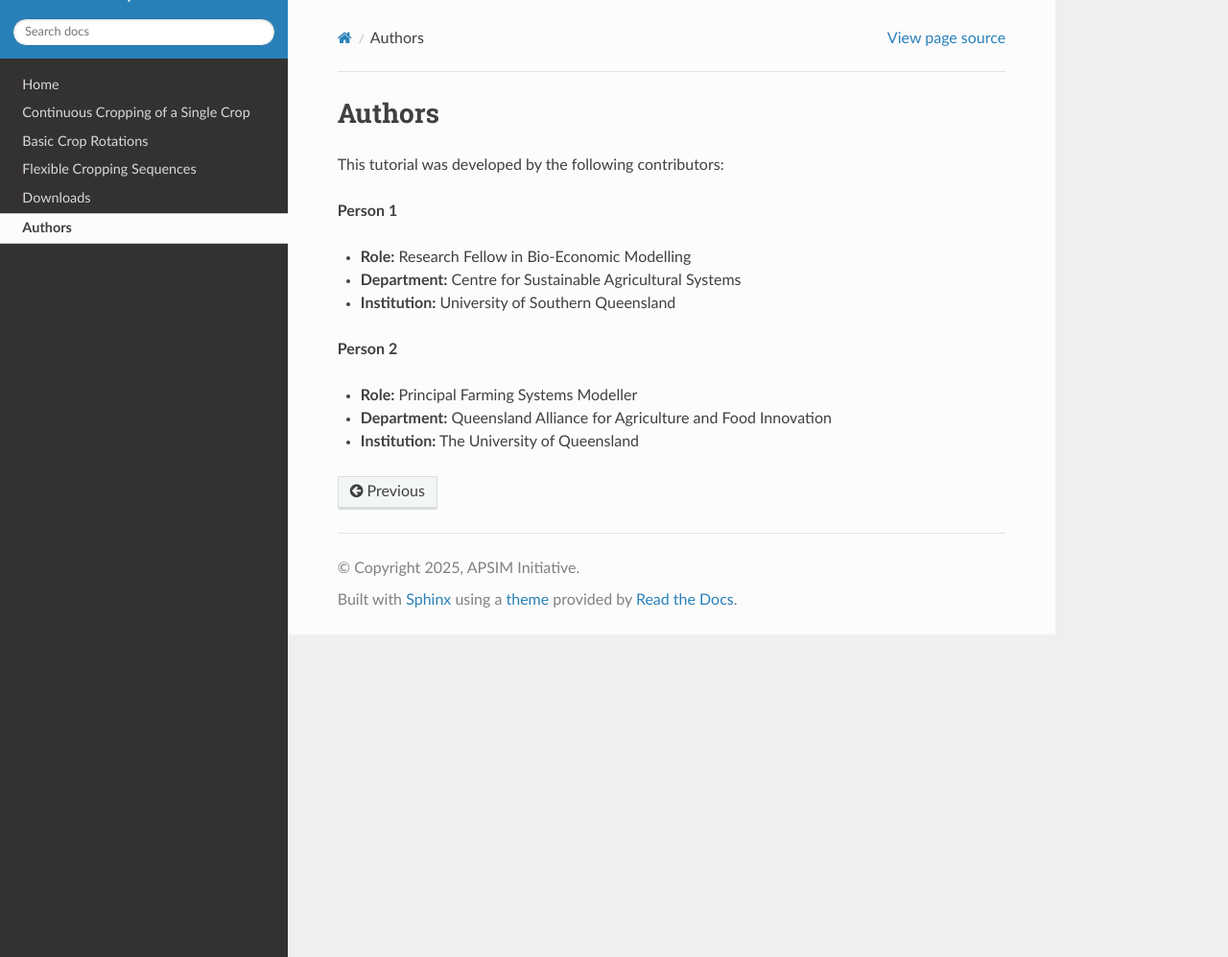
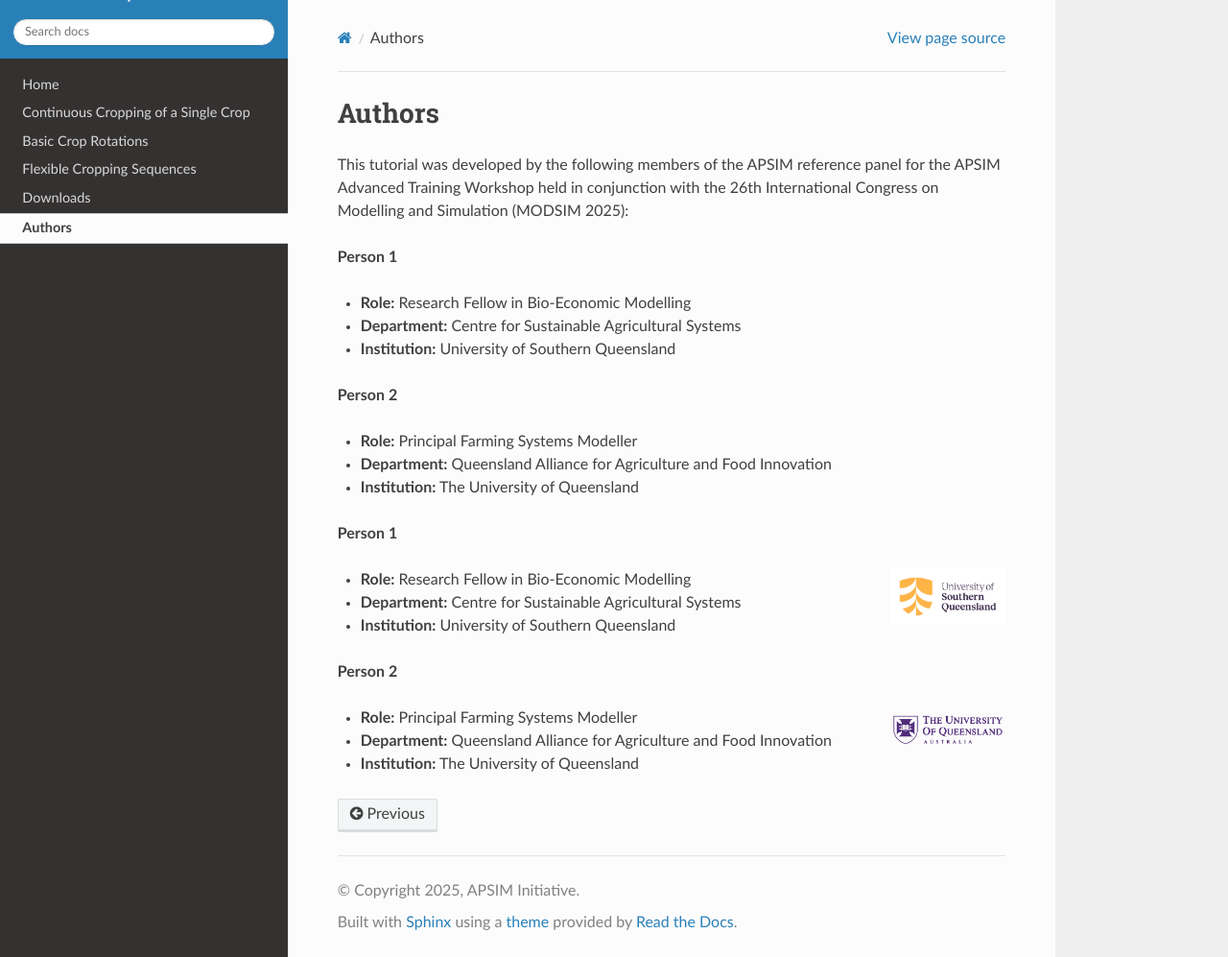
Before and after one commit to ugrewer/APSIM_RotationTraining, a Sphinx documentation site: the page built from docs/authors.rst, in a window 1280 px wide and 997 px high. Shown: the whole window at 96% size. Built offline with Sphinx 7.4.7 and the Read the Docs theme 3.1.0, drawn with Linux system fonts in a browser that asks for light colours; pages that are not in the unit, such as notebooks, are missing from menus.

Commit message:
reformatted authors page

```diff
--- a/docs/authors.rst
+++ b/docs/authors.rst
@@ -1,7 +1,8 @@
 Authors
 =======
 
-This tutorial was developed by the following contributors:
+This tutorial was developed by the following members of the APSIM reference panel for the APSIM Advanced Training Workshop held in conjunction with the 26th International Congress on Modelling and Simulation (MODSIM 2025):
+
 
 **Person 1**
 
@@ -19,19 +20,22 @@ This tutorial was developed by the following contributors:
 
 
 
+**Person 1**
 
-+-------------------------------+--------------------------+
-| **Person 1**                  | .. image:: _static/UniSQ_logo.jpg
-|                               |    :width: 120px
-| - **Role:** Research Fellow in Bio-Economic Modelling      |
-| - **Department:** Centre for Sustainable Agricultural Systems |
-| - **Institution:** University of Southern Queensland       |
-+-------------------------------+--------------------------+
+.. image:: _static/UniSQ_logo.jpg
+   :width: 120px
+   :align: right
 
-+-------------------------------+--------------------------+
-| **Person 2**                  | .. image:: _static/UQ_logo.png
-|                               |    :width: 120px
-| - **Role:** Principal Farming Systems Modeller            |
-| - **Department:** Queensland Alliance for Agriculture and Food Innovation |
-| - **Institution:** The University of Queensland           |
-+-------------------------------+--------------------------+
+- **Role:** Research Fellow in Bio-Economic Modelling
+- **Department:** Centre for Sustainable Agricultural Systems
+- **Institution:** University of Southern Queensland
+
+**Person 2**
+
+.. image:: _static/UQ_logo.png
+   :width: 120px
+   :align: right
+
+- **Role:** Principal Farming Systems Modeller
+- **Department:** Queensland Alliance for Agriculture and Food Innovation
+- **Institution:** The University of Queensland
```
